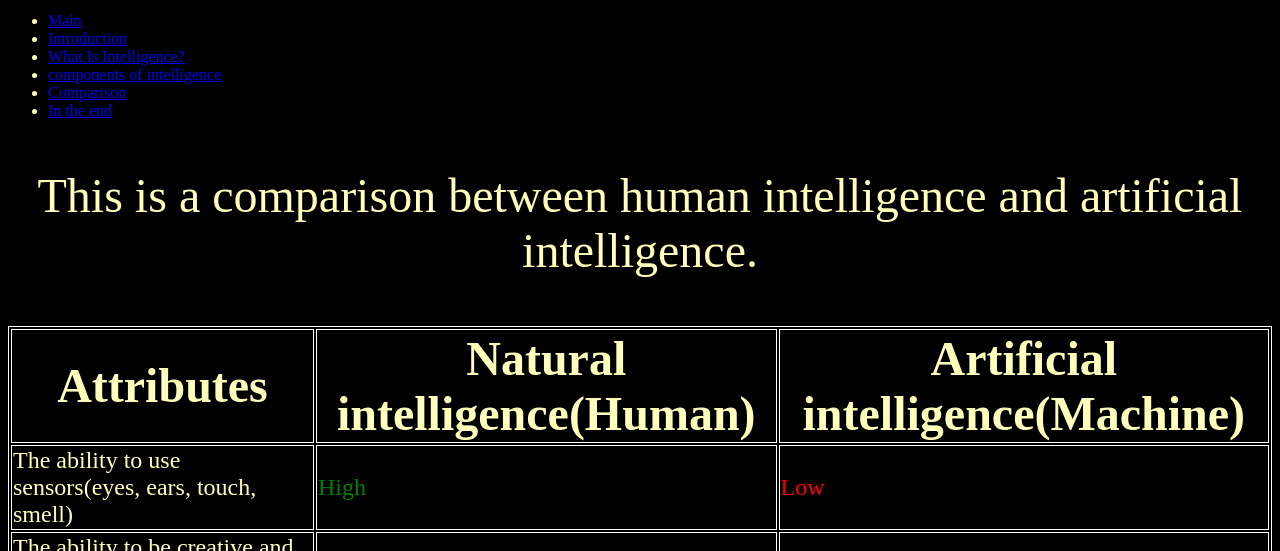
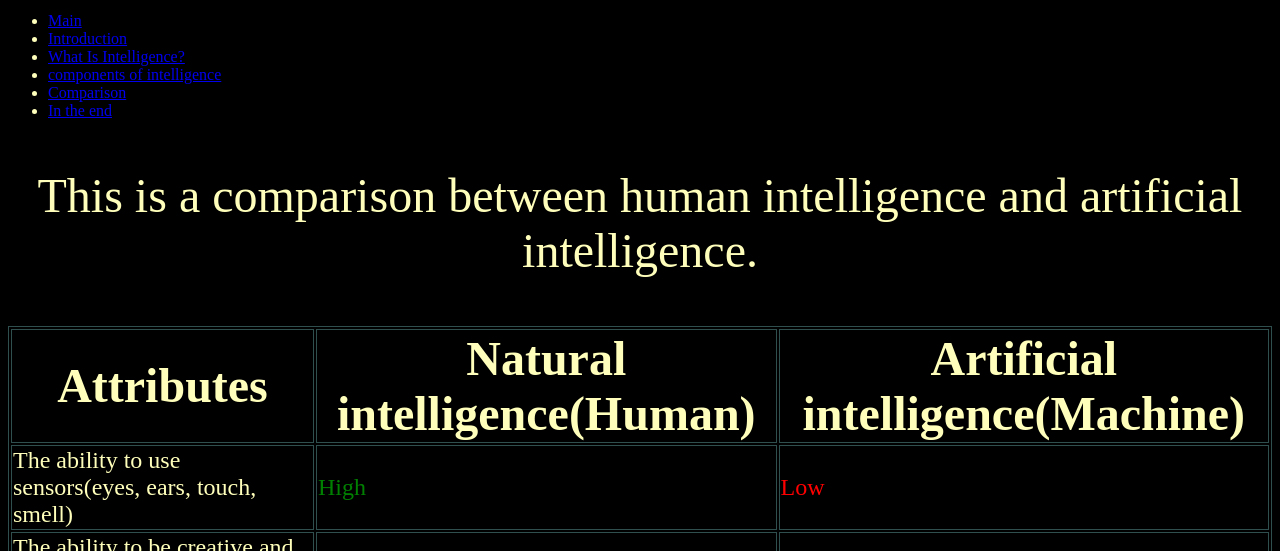
Before and after one commit to MohmedSayed2001/ECE001, a plain HTML site: page Comparison.html in a window 1280 px wide. Shown: the part 249-800 px from the top of the page. Drawn offline with Linux system fonts and the light colour scheme.

Commit message:
Update Comparison.html

```diff
--- a/Comparison.html
+++ b/Comparison.html
@@ -2,7 +2,7 @@
         <head>
 		<title>AI-Comparison</title>
 		<style>
-	table, th, td {border: 1px solid white;}
+	table, th, td {border: 1px solid DarkSlateGray;}
                </style>
         </head>
 		<body style="background-color:black">
```
